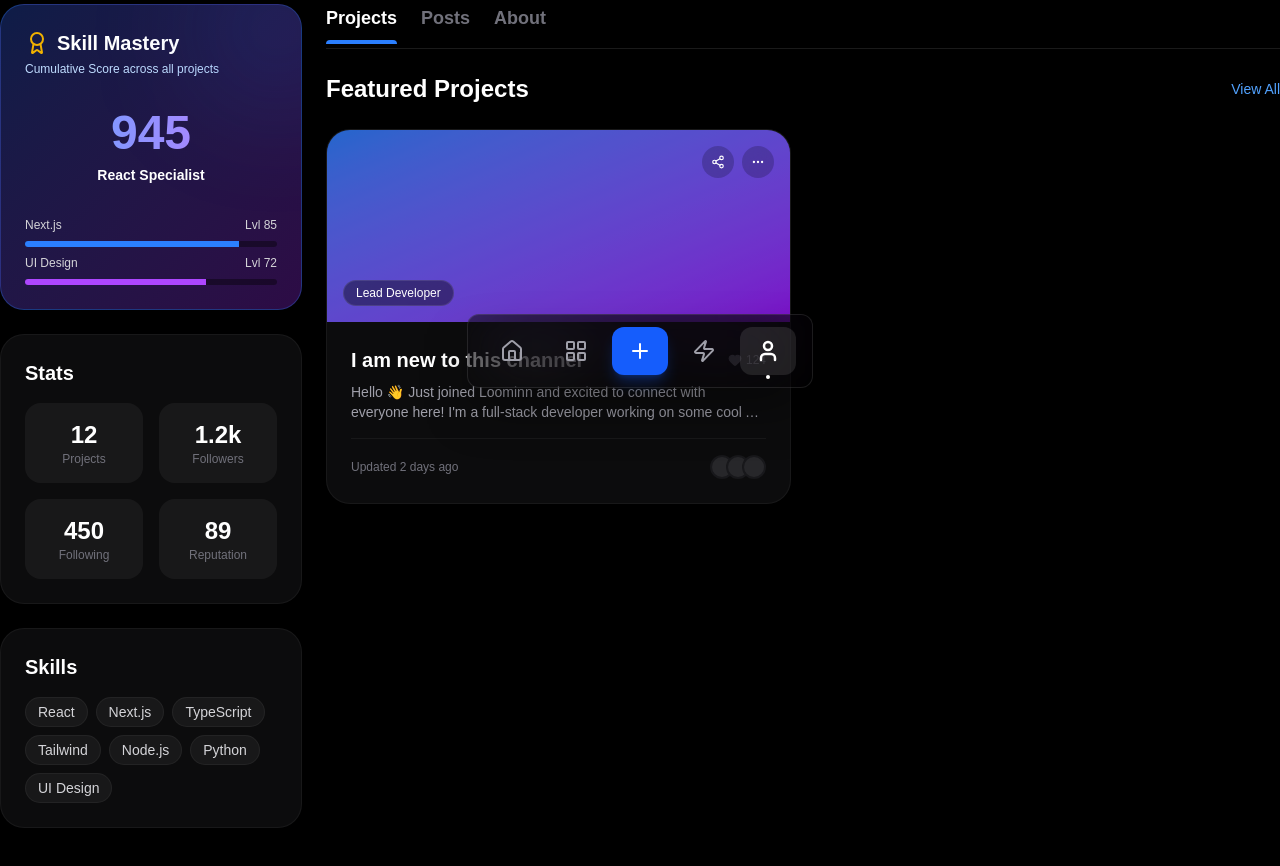
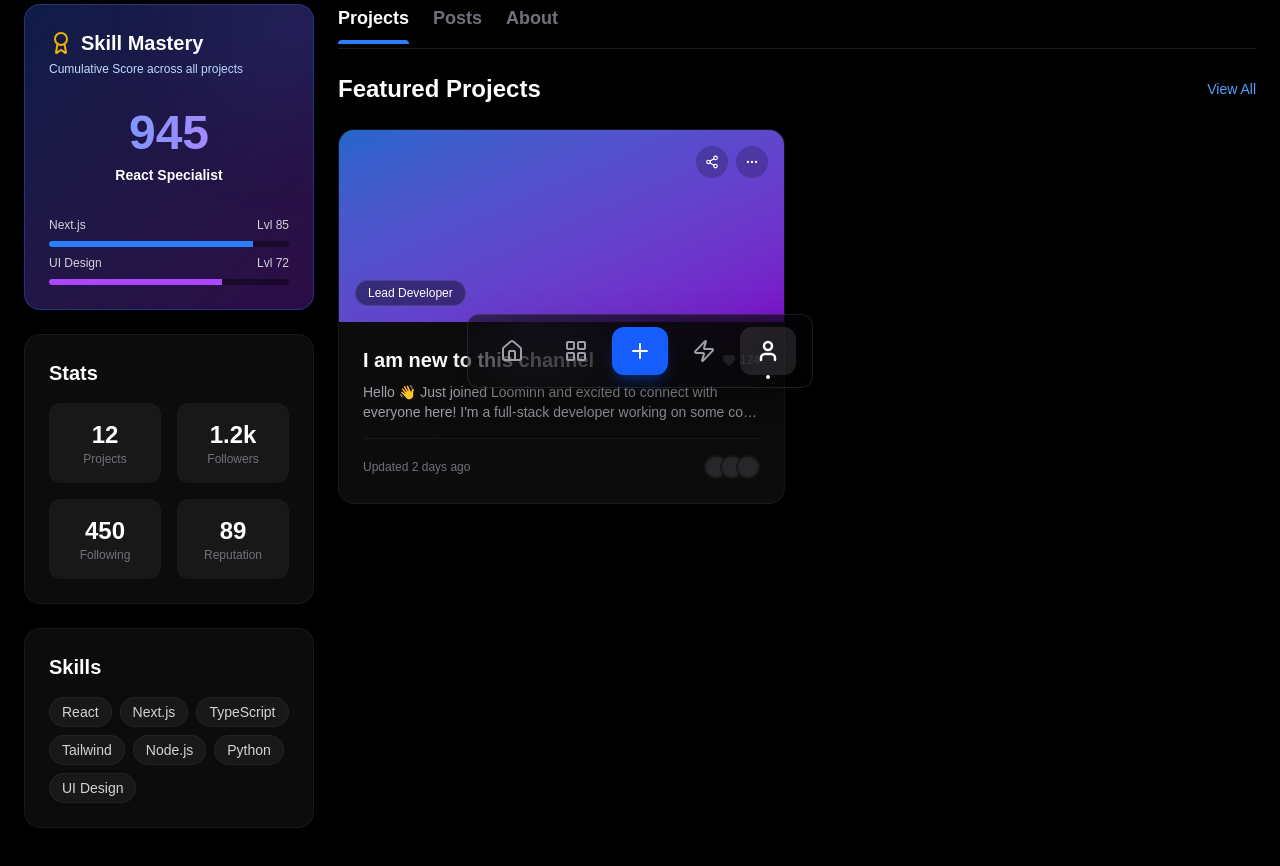
Before and after one commit to nrajayogi/loominn, a Next.js app: page /profile in a window 1280 px wide. Shown: the part 380-1246 px from the top of the page. Built offline with nearby package versions, Linux system fonts and the light colour scheme.

Commit message:
Update: 2025-12-05 16:13:36

```diff
--- a/src/app/(auth)/login/page.tsx
+++ b/src/app/(auth)/login/page.tsx
@@ -10,7 +10,7 @@ export default function LoginPage() {
             initial={{ opacity: 0, y: 20 }}
             animate={{ opacity: 1, y: 0 }}
             transition={{ duration: 0.5 }}
-            className="glass rounded-3xl p-8 shadow-2xl"
+            className="glass rounded-2xl p-8 shadow-2xl"
         >
             <div className="text-center mb-8">
                 <div className="h-12 w-12 rounded-xl bg-primary mx-auto flex items-center justify-center mb-4 shadow-lg shadow-primary/25">
--- a/src/app/(auth)/signup/page.tsx
+++ b/src/app/(auth)/signup/page.tsx
@@ -10,7 +10,7 @@ export default function SignupPage() {
             initial={{ opacity: 0, y: 20 }}
             animate={{ opacity: 1, y: 0 }}
             transition={{ duration: 0.5 }}
-            className="glass rounded-3xl p-8 shadow-2xl"
+            className="glass rounded-2xl p-8 shadow-2xl"
         >
             <div className="text-center mb-8">
                 <h2 className="text-2xl font-bold text-white mb-2">Create Account</h2>
--- a/src/app/(dashboard)/layout.tsx
+++ b/src/app/(dashboard)/layout.tsx
@@ -10,7 +10,7 @@ export default function DashboardLayout({
         <div className="min-h-screen bg-black text-white selection:bg-blue-500/30">
             <Notifications />
             <Dock />
-            <main className="pb-32 pt-8">
+            <main className="pb-32 pt-8 max-w-[1600px] mx-auto px-4 md:px-6">
                 {children}
             </main>
         </div>
--- a/src/app/(dashboard)/profile/[username]/page.tsx
+++ b/src/app/(dashboard)/profile/[username]/page.tsx
@@ -7,7 +7,7 @@ export default function ProfilePage({ params }: { params: { username: string } }
     return (
         <div>
             {/* Cover Image */}
-            <div className="h-64 rounded-3xl bg-gradient-to-r from-primary/20 via-purple-500/20 to-accent/20 relative overflow-hidden mb-20">
+            <div className="h-64 rounded-2xl bg-gradient-to-r from-primary/20 via-purple-500/20 to-accent/20 relative overflow-hidden mb-20">
                 <div className="absolute inset-0 bg-grid-white/5 [mask-image:linear-gradient(0deg,transparent,black)]" />
             </div>
 
--- a/src/app/(dashboard)/profile/page.tsx
+++ b/src/app/(dashboard)/profile/page.tsx
@@ -1,6 +1,6 @@
 "use client";
 
-import { Share2, MoreHorizontal, Heart, Award, Image, Link as LinkIcon, MessageSquare } from "lucide-react";
+import { Share2, MoreHorizontal, Heart, Award, Image, Link as LinkIcon, MessageSquare, Camera } from "lucide-react";
 import Link from "next/link";
 import { useState } from "react";
 
@@ -48,9 +48,16 @@ export default function ProfilePage() {
     return (
         <div className="space-y-8 pb-20">
             {/* Hero Section */}
-            <div className="relative h-64 md:h-80 rounded-3xl overflow-hidden group">
+            <div className="relative h-64 md:h-80 overflow-hidden group">
                 <div className="absolute inset-0 bg-gradient-to-r from-blue-600 to-purple-600 opacity-80 group-hover:scale-105 transition-transform duration-700"></div>
                 <div className="absolute inset-0 bg-[url('https://images.unsplash.com/photo-1550745165-9bc0b252726f?auto=format&fit=crop&q=80')] bg-cover bg-center mix-blend-overlay"></div>
+
+                {/* Edit Cover Button */}
+                <button className="absolute top-4 right-4 bg-black/30 hover:bg-black/50 backdrop-blur-md text-white px-4 py-2 rounded-full flex items-center gap-2 text-sm font-medium transition-colors border border-white/10 opacity-0 group-hover:opacity-100">
+                    <Camera size={16} />
+                    Edit Cover
+                </button>
+
                 <div className="absolute bottom-0 left-0 w-full p-8 bg-gradient-to-t from-black/80 to-transparent flex items-end">
                     <div className="flex items-end gap-6">
                         <div className="h-24 w-24 md:h-32 md:w-32 rounded-full border-4 border-black bg-zinc-800 flex items-center justify-center text-zinc-400 text-3xl font-bold relative z-10 shadow-2xl">
@@ -69,7 +76,7 @@ export default function ProfilePage() {
                 {/* Stats Column */}
                 <div className="space-y-6">
                     {/* Skill Mastery Card (New) */}
-                    <div className="bg-gradient-to-br from-blue-900/50 to-purple-900/50 border border-blue-500/30 rounded-3xl p-6 backdrop-blur-xl relative overflow-hidden group">
+                    <div className="bg-gradient-to-br from-blue-900/50 to-purple-900/50 border border-blue-500/30 rounded-2xl p-6 backdrop-blur-xl relative overflow-hidden group">
                         <div className="absolute -right-10 -top-10 w-32 h-32 bg-blue-500/20 blur-3xl rounded-full group-hover:bg-blue-500/30 transition-colors"></div>
                         <h2 className="text-xl font-bold text-white mb-1 flex items-center gap-2">
                             <Award className="text-yellow-500" /> Skill Mastery
@@ -101,29 +108,29 @@ export default function ProfilePage() {
                         </div>
                     </div>
 
-                    <div className="bg-zinc-900/50 border border-white/5 rounded-3xl p-6 backdrop-blur-xl">
+                    <div className="bg-zinc-900/50 border border-white/5 rounded-2xl p-6 backdrop-blur-xl">
                         <h2 className="text-xl font-bold text-white mb-4">Stats</h2>
                         <div className="grid grid-cols-2 gap-4">
-                            <div className="p-4 rounded-2xl bg-white/5 text-center">
+                            <div className="p-4 rounded-xl bg-white/5 text-center">
                                 <div className="text-2xl font-bold text-white">12</div>
                                 <div className="text-xs text-zinc-500">Projects</div>
                             </div>
-                            <div className="p-4 rounded-2xl bg-white/5 text-center">
+                            <div className="p-4 rounded-xl bg-white/5 text-center">
                                 <div className="text-2xl font-bold text-white">1.2k</div>
                                 <div className="text-xs text-zinc-500">Followers</div>
                             </div>
-                            <div className="p-4 rounded-2xl bg-white/5 text-center">
+                            <div className="p-4 rounded-xl bg-white/5 text-center">
                                 <div className="text-2xl font-bold text-white">450</div>
                                 <div className="text-xs text-zinc-500">Following</div>
                             </div>
-                            <div className="p-4 rounded-2xl bg-white/5 text-center">
+                            <div className="p-4 rounded-xl bg-white/5 text-center">
                                 <div className="text-2xl font-bold text-white">89</div>
                                 <div className="text-xs text-zinc-500">Reputation</div>
                             </div>
                         </div>
                     </div>
 
-                    <div className="bg-zinc-900/50 border border-white/5 rounded-3xl p-6 backdrop-blur-xl">
+                    <div className="bg-zinc-900/50 border border-white/5 rounded-2xl p-6 backdrop-blur-xl">
                         <h2 className="text-xl font-bold text-white mb-4">Skills</h2>
                         <div className="flex flex-wrap gap-2">
                             {["React", "Next.js", "TypeScript", "Tailwind", "Node.js", "Python", "UI Design"].map((skill) => (
@@ -161,7 +168,7 @@ export default function ProfilePage() {
                             </div>
                             <div className="grid grid-cols-1 md:grid-cols-2 gap-6 animate-in fade-in slide-in-from-bottom-4 duration-500">
                                 {USER_PROJECTS.map((project) => (
-                                    <div key={project.id} className="group relative bg-zinc-900/50 border border-white/5 rounded-3xl overflow-hidden hover:border-white/20 transition-all duration-500 hover:-translate-y-1 hover:shadow-2xl hover:shadow-blue-900/20">
+                                    <div key={project.id} className="group relative bg-zinc-900/50 border border-white/5 rounded-2xl overflow-hidden hover:border-white/20 transition-all duration-500 hover:-translate-y-1 hover:shadow-2xl hover:shadow-blue-900/20">
                                         <div className={`h-48 bg-gradient-to-br ${project.color} relative overflow-hidden`}>
                                             <div className="absolute inset-0 bg-black/20 group-hover:bg-transparent transition-colors duration-500" />
                                             <div className="absolute top-4 right-4 flex gap-2">
@@ -205,7 +212,7 @@ export default function ProfilePage() {
                     {activeTab === "Posts" && (
                         <div className="space-y-6 animate-in fade-in slide-in-from-bottom-4 duration-500">
                             {/* Create Post Input */}
-                            <div className="bg-zinc-900/50 border border-white/5 rounded-3xl p-6">
+                            <div className="bg-zinc-900/50 border border-white/5 rounded-2xl p-6">
                                 <div className="flex gap-4">
                                     <div className="h-10 w-10 rounded-full bg-zinc-800 flex items-center justify-center text-zinc-400 font-bold">RN</div>
                                     <div className="flex-1">
@@ -236,7 +243,7 @@ export default function ProfilePage() {
 
                             {/* Timeline Posts */}
                             {posts.map((post) => (
-                                <div key={post.id} className="bg-zinc-900/50 border border-white/5 rounded-3xl p-6 animate-in fade-in slide-in-from-top-4 duration-300">
+                                <div key={post.id} className="bg-zinc-900/50 border border-white/5 rounded-2xl p-6 animate-in fade-in slide-in-from-top-4 duration-300">
                                     <div className="flex gap-4 mb-4">
                                         <div className="h-10 w-10 rounded-full bg-zinc-800 flex items-center justify-center text-zinc-400 font-bold">RN</div>
                                         <div>
--- a/src/app/(dashboard)/projects/status/page.tsx
+++ b/src/app/(dashboard)/projects/status/page.tsx
@@ -25,7 +25,7 @@ export default function ApplicationStatusPage() {
             </div>
 
             {/* Status Card */}
-            <div className="bg-zinc-900/50 border border-white/5 rounded-3xl p-8 relative overflow-hidden">
+            <div className="bg-zinc-900/50 border border-white/5 rounded-2xl p-8 relative overflow-hidden">
                 <div className="absolute top-0 right-0 p-32 bg-blue-600/10 blur-[100px] rounded-full pointer-events-none"></div>
 
                 <div className="flex items-start gap-6 mb-12 relative z-10">
@@ -65,8 +65,8 @@ export default function ApplicationStatusPage() {
                             return (
                                 <div key={step.id} className="flex flex-col items-center gap-4 bg-background px-4">
                                     <div className={`w-12 h-12 rounded-full flex items-center justify-center border-4 transition-all duration-500 ${isCompleted ? 'bg-blue-600 border-blue-600 text-white' :
-                                            isCurrent ? 'bg-zinc-900 border-blue-600 text-blue-500 scale-110 shadow-[0_0_20px_rgba(37,99,235,0.3)]' :
-                                                'bg-zinc-900 border-zinc-800 text-zinc-600'
+                                        isCurrent ? 'bg-zinc-900 border-blue-600 text-blue-500 scale-110 shadow-[0_0_20px_rgba(37,99,235,0.3)]' :
+                                            'bg-zinc-900 border-zinc-800 text-zinc-600'
                                         }`}>
                                         <Icon size={20} />
                                     </div>
--- a/src/components/ui/ProjectCard.tsx
+++ b/src/components/ui/ProjectCard.tsx
@@ -47,7 +47,7 @@ export function ProjectCard({
     };
 
     return (
-        <div className="bg-zinc-900/50 border border-white/5 rounded-3xl overflow-hidden hover:border-white/10 transition-all duration-300 group">
+        <div className="bg-zinc-900/50 border border-white/5 rounded-2xl overflow-hidden hover:border-white/10 transition-all duration-300 group">
             {/* Header */}
             <div className="p-4 flex items-center justify-between">
                 <div className="flex items-center gap-3">
```
Also changed, not shown: src/app/(dashboard)/discover/page.tsx (+4 -4 lines), src/app/(dashboard)/projects/create/page.tsx (+1 -8 lines).
